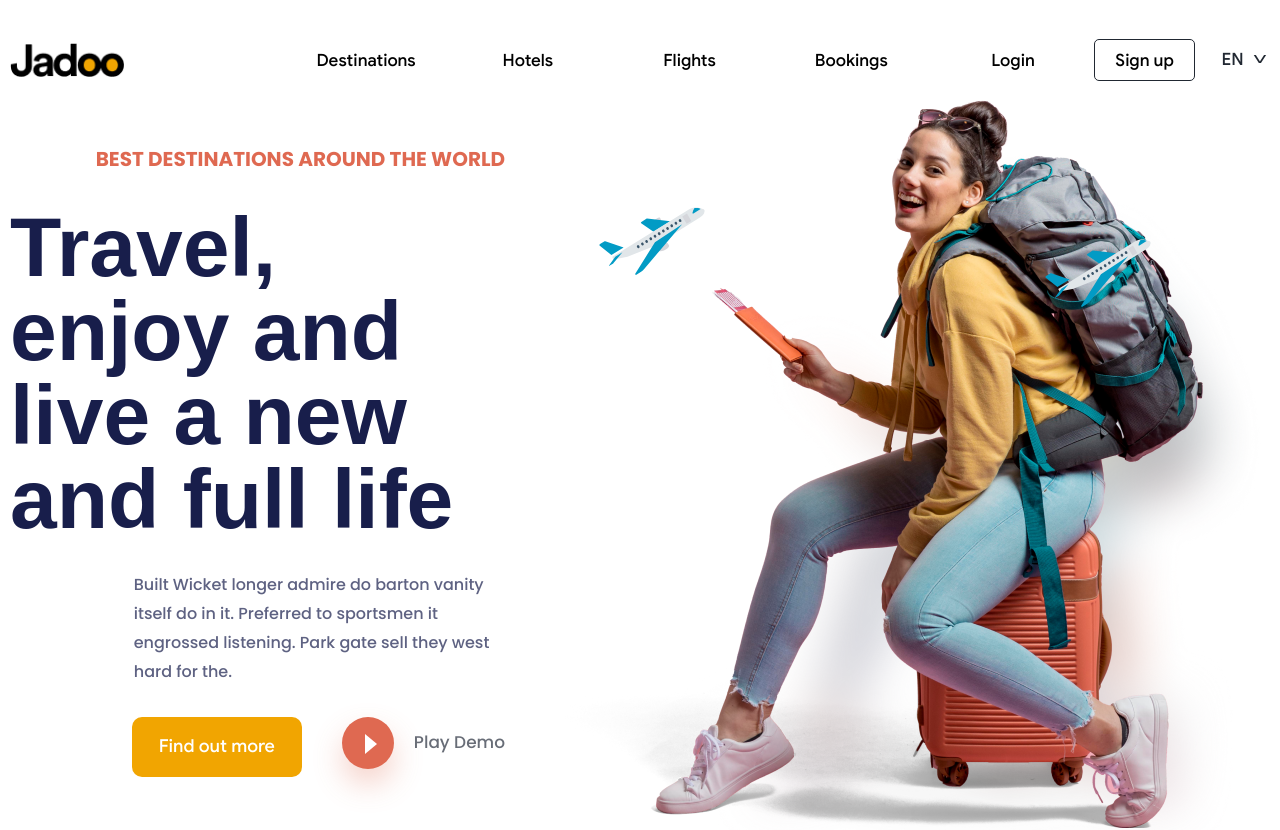
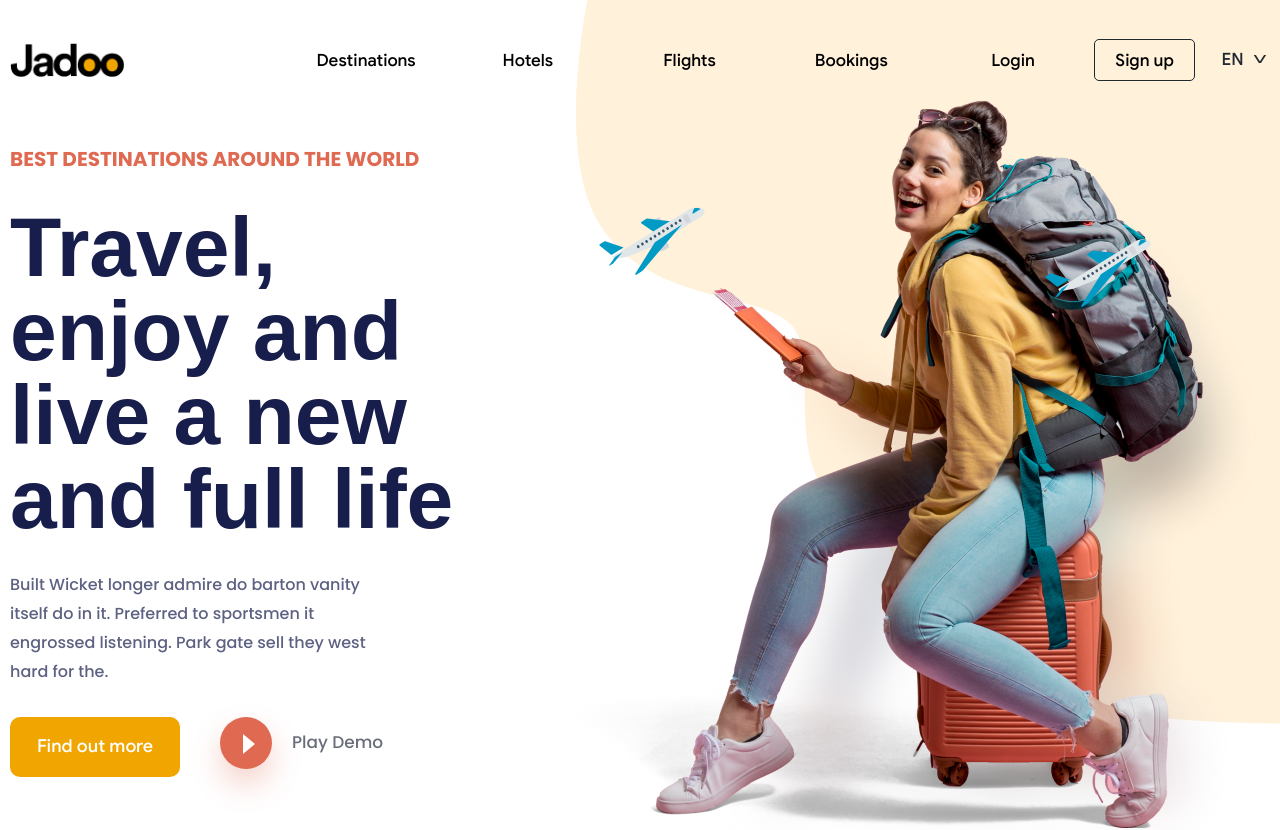
Before and after one commit to eteriasdragon/jadoo, a plain HTML site: page index.html in a window 1280 px wide. Shown: the top 830 px of the page. Drawn offline with nearby package versions, Linux system fonts and the light colour scheme; a web font is replaced by a local one.

Commit message:
fixed background hero-block

```diff
--- a/index.html
+++ b/index.html
@@ -347,7 +347,7 @@
             Subscribe to get information, latest news and other interesting offers about Cobham
           </h3>
           <form class="subscribe-form__form">
-            <input type="text" class="subscribe-form__field" placeholder="Your email" required>
+            <input type="text" class="subscribe-form__field" name="email" placeholder="Your email" required>
             <button class="subscribe-form__submit-btn" type="submit">
               Subscribe
             </button>
--- a/styles/_hero-block.scss
+++ b/styles/_hero-block.scss
@@ -18,7 +18,7 @@
 
   &__text-content {
 
-    @include flex(center, flex-end, column);
+    @include flex(center, flex-start, column);
     gap: 30px;
 
     @media screen and (max-width: 1200px) {
--- a/styles/main.scss
+++ b/styles/main.scss
@@ -15,7 +15,7 @@
 @import "./_footer.scss";
 
 .unit-container {
-  background-image: url(../../assets/images/backgrounds/hero-block-decore.svg);
+  background-image: url(../../assets/images/backgrounds/hero-block-decore.png);
   background-repeat: no-repeat;
   background-position: right top;
 
```
Also changed, not shown: assets/images/backgrounds/hero-block-decore.png (added), assets/images/backgrounds/hero-block-decore.svg (deleted), css/main.css, dist/css/main.min.css, 2 other files.
